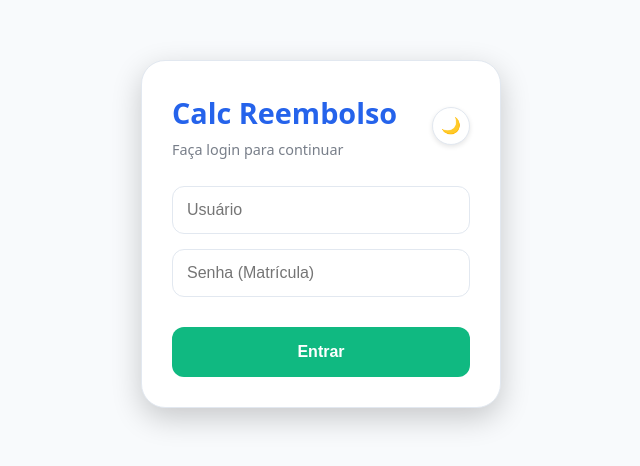
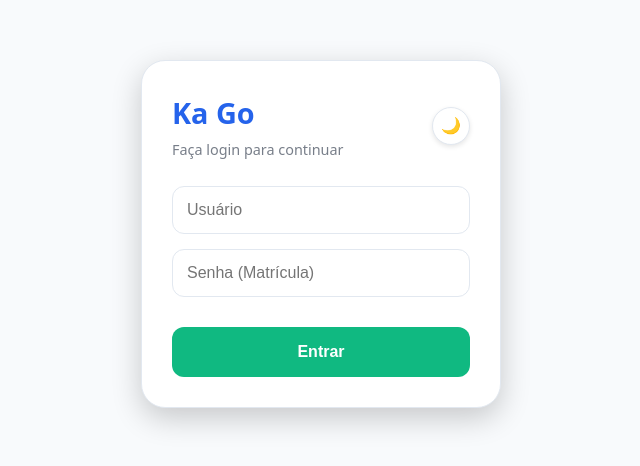
Before and after one commit to Kairos-Motores/C-lculoReembolso, a React (Vite) app: page / in a window 1280 px wide. Shown: the part 166-632 px from the top of the page, without its empty margins (319-959 px from the left). Built offline with nearby package versions, Linux system fonts and the light colour scheme.

Commit message:
Alterações de nomeclatura

```diff
--- a/src/App.jsx
+++ b/src/App.jsx
@@ -174,7 +174,7 @@ function App() {
           <div className="login-header">
             <div style={{ display: 'flex', justifyContent: 'space-between', alignItems: 'center', width: '100%' }}>
               <div style={{ textAlign: 'left' }}>
-                <h2>Calc Reembolso</h2>
+                <h2>Ka Go</h2>
                 <p>Faça login para continuar</p>
               </div>
               <button type="button" onClick={() => setIsDarkMode(!isDarkMode)} className="theme-toggle" style={{ width: '38px', height: '38px', fontSize: '1rem' }}>
@@ -221,7 +221,7 @@ function App() {
       {user.acesso === 'Motorista' && (
         <div className="card">
           <h3>Nova Viagem</h3>
-          <input className="full-width" type="text" placeholder="Nome da Rota" value={form.rota} onChange={e => setForm({...form, rota: e.target.value})} />
+          <input className="full-width" type="text" placeholder="Destino" value={form.rota} onChange={e => setForm({...form, rota: e.target.value})} />
           <div className="input-group-row">
             <input type="number" inputMode="decimal" placeholder="Pedágio (R$)" value={form.pedagio} onChange={e => setForm({...form, pedagio: e.target.value})} />
             <input type="number" inputMode="decimal" placeholder="Outros (R$)" value={form.outrosGastos} onChange={e => setForm({...form, outrosGastos: e.target.value})} />
```
